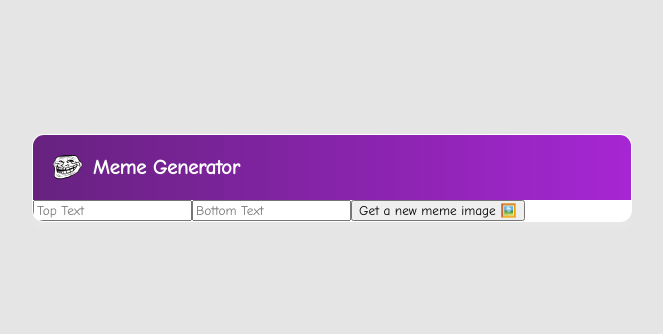
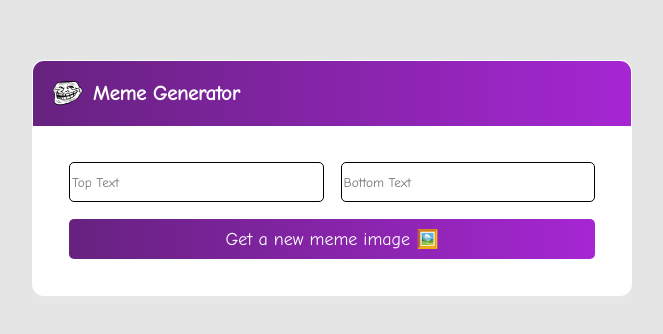
Before and after one commit to asmitbm/meme-generator, a React (Create React App) app: page / in a window 1280 px wide. Shown: the part 222-556 px from the top of the page, without its empty margins (308-971 px from the left). Built offline with nearby package versions, Linux system fonts and the light colour scheme.

Commit message:
form css

```diff
--- a/src/App.css
+++ b/src/App.css
@@ -41,3 +41,27 @@ html, body {
   font-weight: 700;
   font-size: 1.25rem;
 }
+
+.meme {
+  padding: 36px;
+}
+
+.form {
+  display: grid;
+  grid-template: 40px 40px / 1fr 1fr;
+  gap: 17px;
+}
+
+.form-input {
+  border-radius: 5px;
+  border: 1px solid;
+}
+
+.form-button {
+  grid-column: 1 / -1;
+  background: linear-gradient(90deg, #672280 1.18%, #A626D3 100%);
+  color: #FFFFFF;
+  font-size: 18px;
+  border-radius: 5px;
+  border: none;
+}
--- a/src/components/Meme.js
+++ b/src/components/Meme.js
@@ -1,6 +1,6 @@
 export default function Meme () {
     return (
-        <div>
+        <div className="meme">
             <form className="form">
             <input type="text" id="fname" name="fname" placeholder="Top Text" className="form-input"/>
             <input type="text" id="lname" name="lname" placeholder="Bottom Text" className="form-input"/>
```
